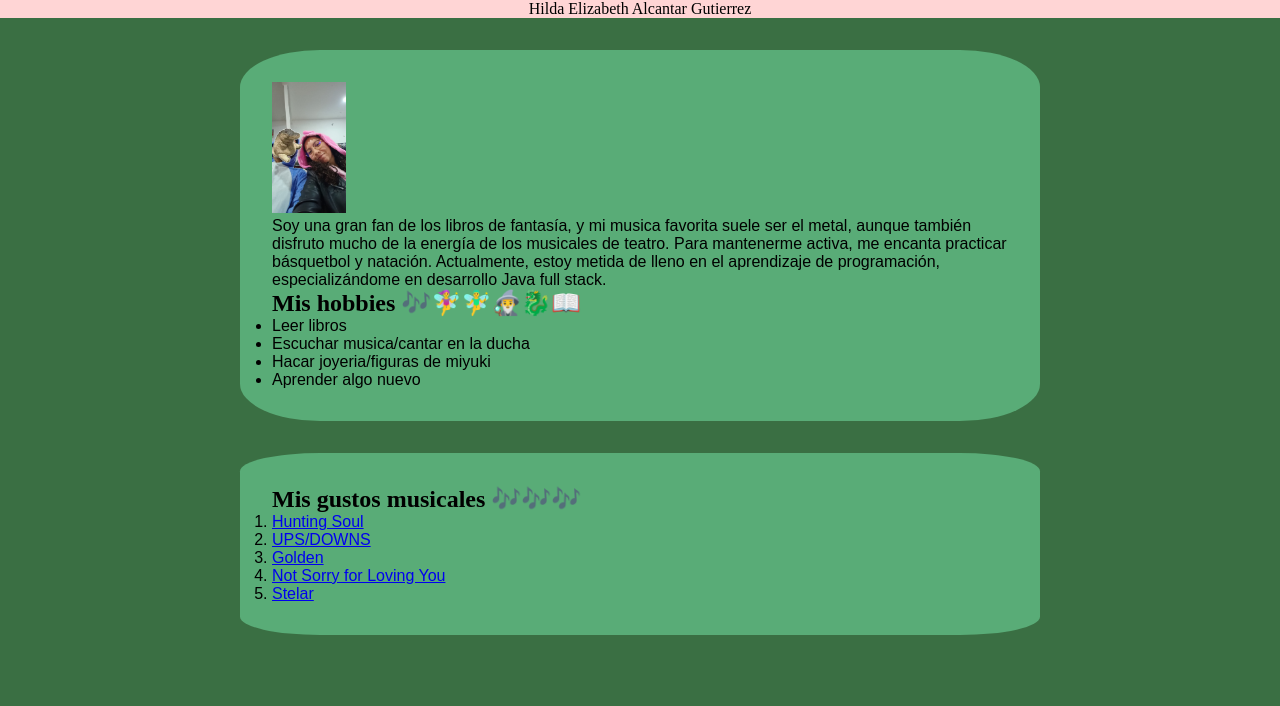
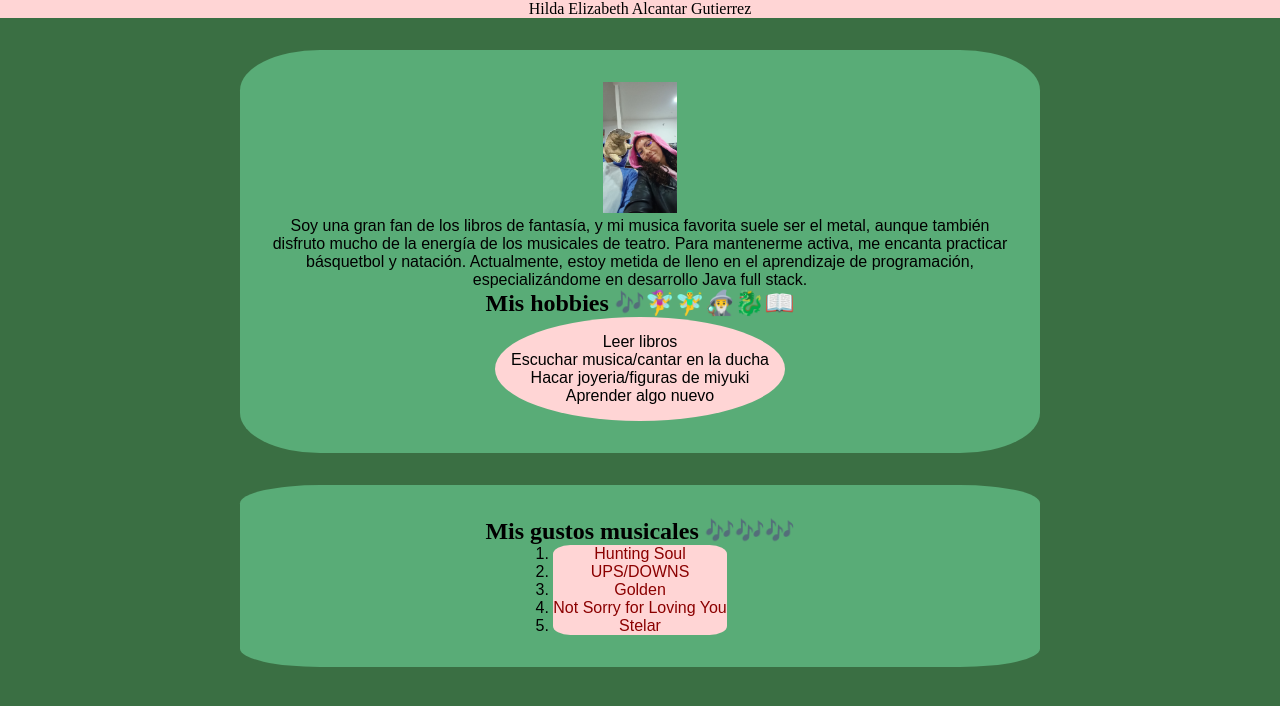
Before and after one commit to adlih00/AboutMe, a plain HTML site: page aboutme.html in a window 1280 px wide. Drawn offline with Linux system fonts and the light colour scheme; a web font is replaced by a local one.

Commit message:
style: se cambian formas y fondos de las listas

```diff
--- a/style.css
+++ b/style.css
@@ -29,10 +29,31 @@ section{
     padding: 2rem;
     border-radius: 10%;
     justify-content: space-around;
+    text-align: center;
 }
 h1{
     font-family: var(--fuente-titulos);
 }
+ul{
+    background-color: var(--color-de-box);
+    border-radius: 50%;
+    display: inline-table;
+}
+ol{
+    background-color: var(--color-de-box);
+    display: inline-table;
+     border-radius: 10%;
+}
+section ul{
+    list-style: none;
+    padding: 1rem;
+    justify-content: space-around;
+}
 ol li:hover{
-    background-color: var(--color-de-box);
+    background-color: var(--color-de-texto);
+    list-style: none;
 }
+a{
+    color: darkred;
+    text-decoration: none;
+}
```
